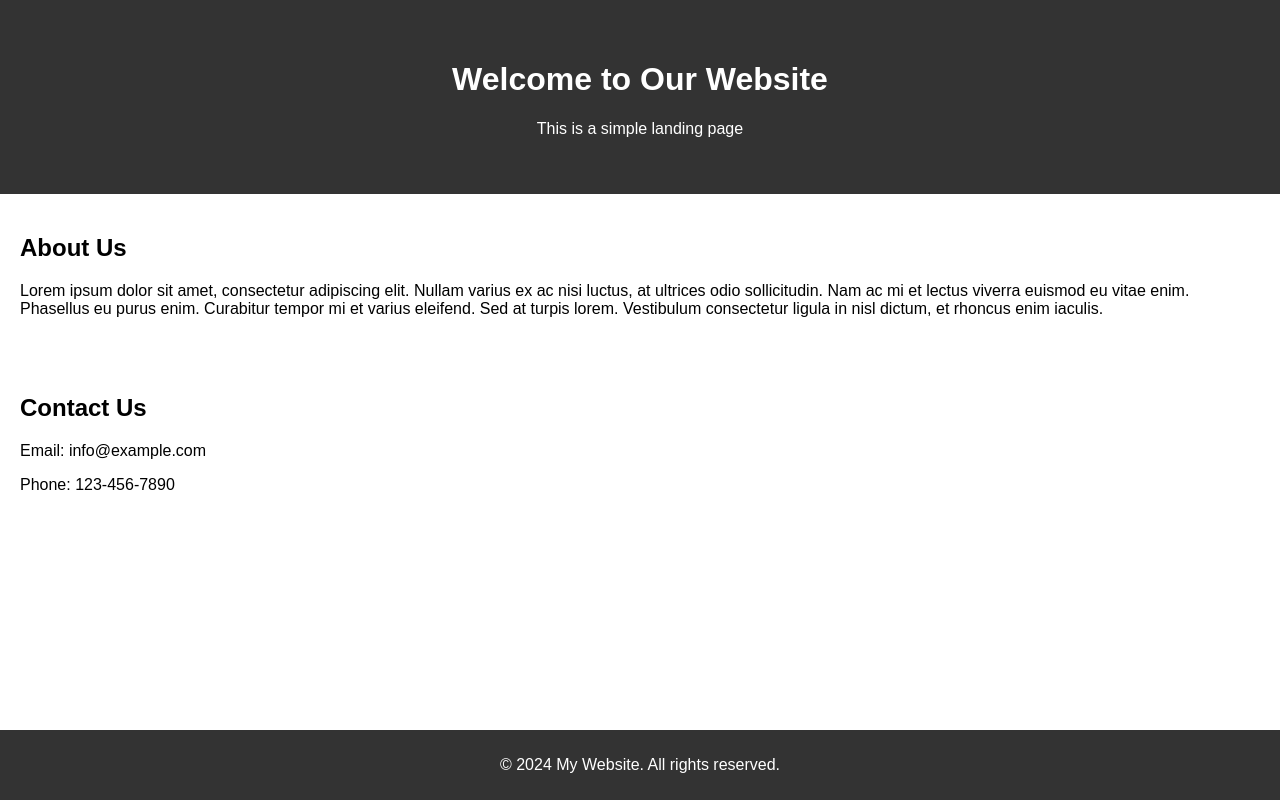
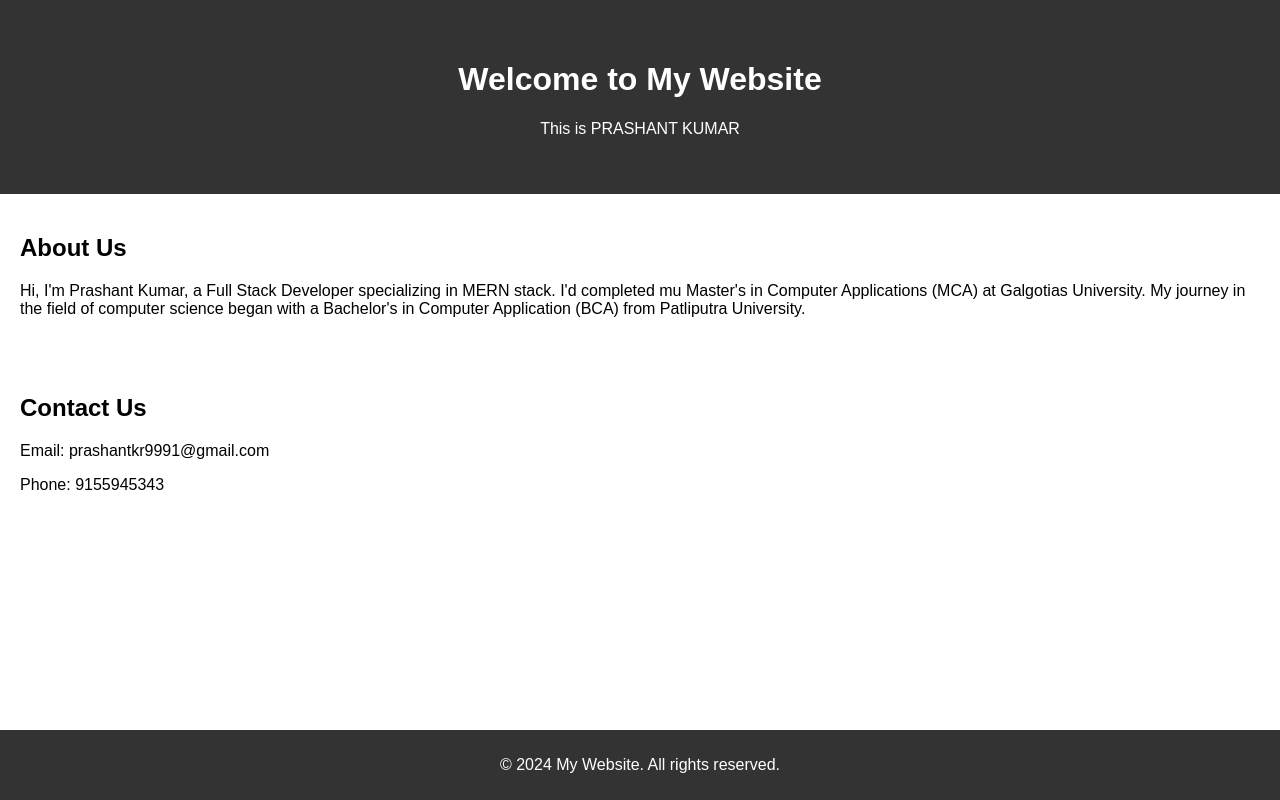
Before and after one commit to Prashantty/TestWebDeploy.github.io, a plain HTML site: page index.html in a window 1280 px wide. Drawn offline with Linux system fonts and the light colour scheme.

Commit message:
Update index.html

```diff
--- a/index.html
+++ b/index.html
@@ -8,17 +8,18 @@
 </head>
 <body>
     <header>
-        <h1>Welcome to Our Website</h1>
-        <p>This is a simple landing page</p>
+        <h1>Welcome to My Website</h1>
+        <p>This is PRASHANT KUMAR</p>
     </header>
     <section>
         <h2>About Us</h2>
-        <p>Lorem ipsum dolor sit amet, consectetur adipiscing elit. Nullam varius ex ac nisi luctus, at ultrices odio sollicitudin. Nam ac mi et lectus viverra euismod eu vitae enim. Phasellus eu purus enim. Curabitur tempor mi et varius eleifend. Sed at turpis lorem. Vestibulum consectetur ligula in nisl dictum, et rhoncus enim iaculis.</p>
+        <p> Hi, I'm Prashant Kumar, a Full Stack Developer specializing in MERN stack. I'd completed mu Master's in Computer Applications (MCA) at Galgotias University. My journey in the field of
+        computer science began with a Bachelor's in Computer Application (BCA) from Patliputra University.</p>
     </section>
     <section>
         <h2>Contact Us</h2>
-        <p>Email: info@example.com</p>
-        <p>Phone: 123-456-7890</p>
+        <p>Email: prashantkr9991@gmail.com</p>
+        <p>Phone: 9155945343</p>
     </section>
     <footer>
         <p>&copy; 2024 My Website. All rights reserved.</p>
```
